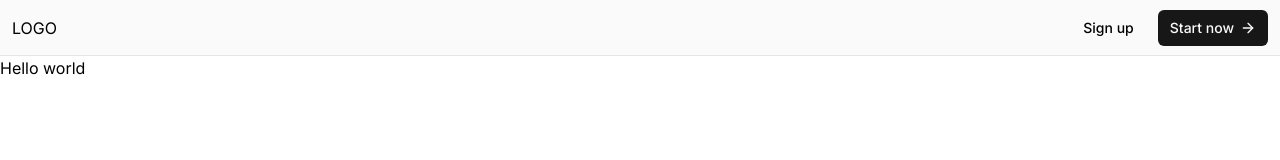
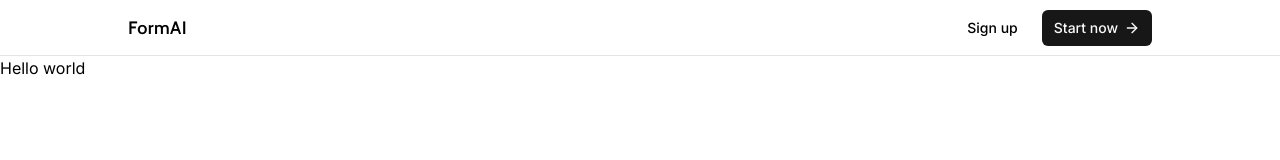
Before and after one commit to JuaniLlaberia/FormAI, a Next.js app: page / in a window 1280 px wide. Shown: the top 160 px of the page. Built offline with nearby package versions, Linux system fonts and the light colour scheme; no server answers.

Commit message:
Update navbar

```diff
--- a/src/components/Navbar.tsx
+++ b/src/components/Navbar.tsx
@@ -1,6 +1,7 @@
 import Link from 'next/link';
 import { getKindeServerSession } from '@kinde-oss/kinde-auth-nextjs/server';
 import { ArrowRight, LayoutDashboard, LogOut, Settings } from 'lucide-react';
+import { Cabin } from 'next/font/google';
 
 import { buttonVariants } from './ui/button';
 import { cn } from '@/lib/utils';
@@ -13,14 +14,24 @@ import {
   DropdownMenuTrigger,
 } from './ui/dropdown-menu';
 
+const cabin = Cabin({ subsets: ['latin'] });
+
 const Navbar = async () => {
   const { getUser } = getKindeServerSession();
   const user = await getUser();
 
   return (
-    <nav className='sticky z-[100] h-14 inset-x-0 top-0 w-full border-b border-border bg-background-2 backdrop-blur-lg transition-all'>
-      <div className='flex h-full items-center justify-between p-3'>
-        <Link href='/'>LOGO</Link>
+    <nav className='sticky z-[100] h-14 inset-x-0 top-0 w-full border-b border-border backdrop-blur-lg transition-all px-4 md:px-8 lg:px-16 xl:px-32'>
+      <div className='flex h-full items-center justify-between'>
+        <Link
+          href='/'
+          className={cn(
+            cabin.className,
+            'flex items-center gap-2 font-semibold tracking-wide text-lg'
+          )}
+        >
+          FormAI
+        </Link>
         <div className='flex gap-3'>
           {user ? (
             <>
```
